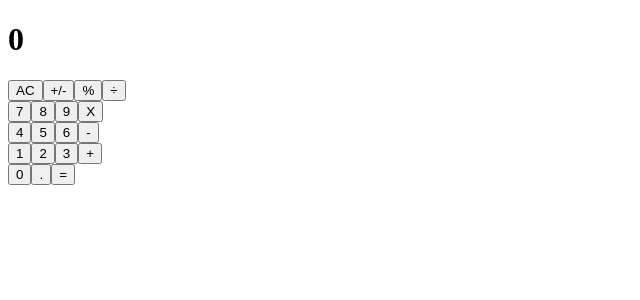
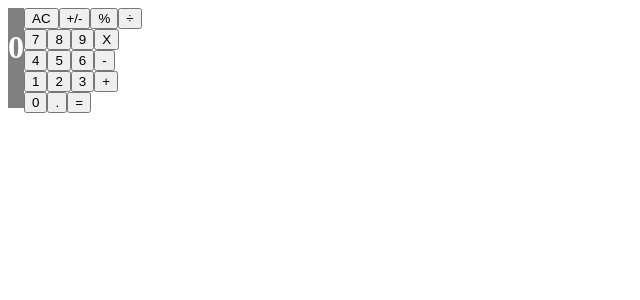
Before and after one commit to peterrobert/React-calculator, a React (Create React App) app: page / in a window 1280 px wide. Shown: the top 300 px of the page, without its empty margins (0-640 px from the left). Built offline with nearby package versions, Linux system fonts and the light colour scheme.

Commit message:
styled the buttons

```diff
--- a/src/App.css
+++ b/src/App.css
@@ -1 +1,21 @@
-/* stylelint-disable no-empty-source */
+.button_panel{
+
+}
+
+.display_component{
+  background-color: grey;
+  height: 100px;
+  color: #fff;
+  font-weight: bold;
+  text-align: right;
+
+}
+
+.grouprow{
+    height: 100px;
+}
+
+.app_component{
+    display: flex;
+    width: 700px;
+}
--- a/src/components/App.js
+++ b/src/components/App.js
@@ -4,10 +4,10 @@ import { Display } from './Display';
 import { ButtonPanel } from './ButtonPanel';
 
 const App = () => (
-  <>
+  <div className="app_component">
     <Display />
     <ButtonPanel />
-  </>
+  </div>
 );
 
 export default App;
--- a/src/components/ButtonPanel.js
+++ b/src/components/ButtonPanel.js
@@ -14,7 +14,7 @@ export const ButtonPanel = () => {
   const groupFiveButtons = Group5.map(displayButtons);
 
   return (
-    <div>
+    <div className="button_panel">
       <div>{groupOneButtons}</div>
       <div>{groupTwoButtons}</div>
       <div>{groupThreeButtons}</div>
--- a/src/components/Display.js
+++ b/src/components/Display.js
@@ -4,7 +4,11 @@ import PropTypes from 'prop-types';
 export const Display = props => {
   const { calculations } = props;
 
-  return (<h1>{calculations}</h1>);
+  return (
+    <div className="display_component">
+      <h1>{calculations}</h1>
+    </div>
+  );
 };
 
 Display.defaultProps = {
```
Also changed, not shown: 1 other file (tests, documents, lock files or other folders).
